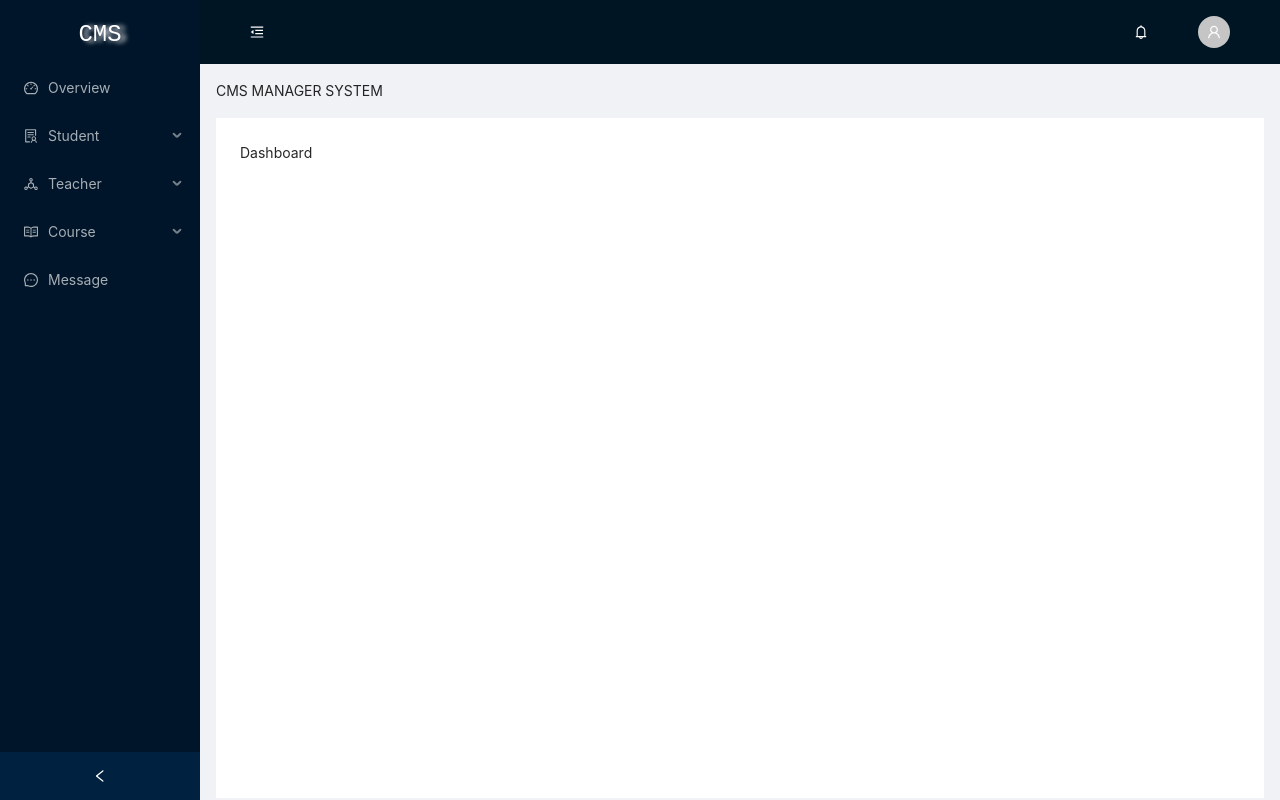
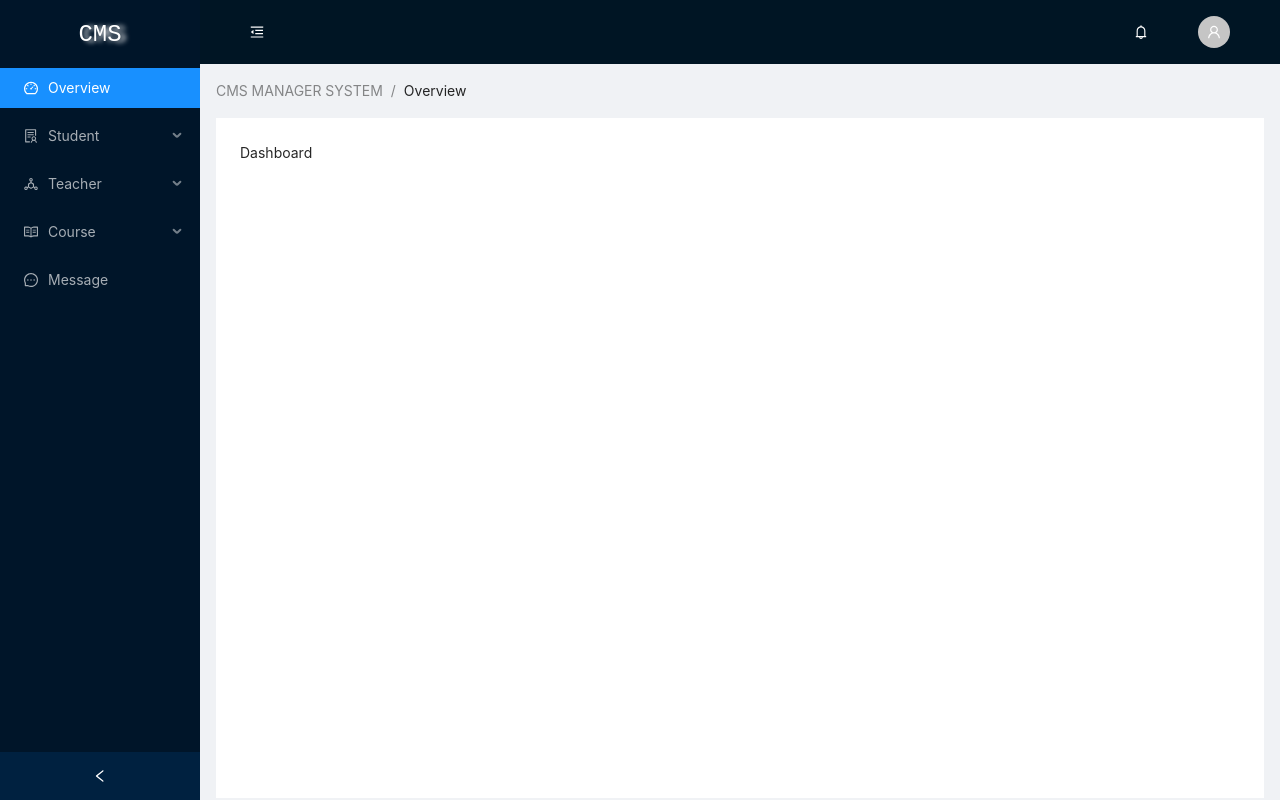
Before and after one commit to yangpengchao1/cms, a Next.js app: page /dashboard/manager in a window 1280 px wide. Built offline with nearby package versions, Linux system fonts and the light colour scheme.

Commit message:
complete Breadcrumb feature

```diff
--- a/components/layout/AppLayout.tsx
+++ b/components/layout/AppLayout.tsx
@@ -1,21 +1,6 @@
 import {Breadcrumb, Layout, Menu, message} from 'antd';
-import {
-    BellOutlined,
-    DashboardOutlined,
-    DeploymentUnitOutlined,
-    EditOutlined,
-    FileAddOutlined,
-    LogoutOutlined,
-    MenuFoldOutlined,
-    MenuUnfoldOutlined,
-    MessageOutlined,
-    ProjectOutlined,
-    ReadOutlined,
-    SolutionOutlined,
-    TeamOutlined,
-    UserOutlined,
-} from '@ant-design/icons';
-import {useState} from "react";
+import {BellOutlined, LogoutOutlined, MenuFoldOutlined, MenuUnfoldOutlined, UserOutlined,} from '@ant-design/icons';
+import {useEffect, useState} from "react";
 import {useRouter} from "next/router";
 import {authAPI} from "../../libs/API/AuthAPI";
 import {LogoutRequest} from "../../libs/Entity/request/LogoutRequest";
@@ -27,6 +12,103 @@ import {Role} from "../../libs/enum/Role";
 const {Header, Content, Sider} = Layout;
 const {SubMenu} = Menu;
 
+function showBreadcrumb(targetNode: LeftSideMenu, isDetail: boolean): JSX.Element {
+    return <Breadcrumb className="dashboard-breadcrumb">
+        <Breadcrumb.Item>CMS MANAGER SYSTEM</Breadcrumb.Item>
+        {targetNode.parentNodeLabel ? <Breadcrumb.Item>{targetNode.parentNodeLabel}</Breadcrumb.Item> : ""}
+        <Breadcrumb.Item>
+            {isDetail==true ? <a href={targetNode.href}>{targetNode.label}</a> : targetNode.label}
+        </Breadcrumb.Item>
+    </Breadcrumb>;
+}
+
+function switchMenuActive
+(route: string, menus: LeftSideMenu[]): { defaultOpenKeys: string; defaultSelectedKeys: string; breadcrumb: JSX.Element } {
+    //截取路径"/dashboard/manager/teachers"
+    const urlArr = route.split('/');
+    const target = urlArr[urlArr.length - 1];
+    const reg = /\[.*\]/;
+    const isDetail = reg.test(target);
+    // debugger
+
+    let targetNode: LeftSideMenu | null;
+
+    //    匹配路由
+    if (isDetail) {
+        //是详情页
+        targetNode = findLeftSideMenuNodeByName(urlArr[urlArr.length - 2], menus);
+    } else {
+        //不是详情页
+        targetNode = findLeftSideMenuNode(route, menus);
+    }
+
+    //    添加defaultSelectedKeys
+    let defaultSelectedKeys = "Overview-8";
+    let defaultOpenKeys = "Overview-8";
+    let breadcrumb: JSX.Element = <Breadcrumb className="dashboard-breadcrumb">
+        <Breadcrumb.Item>CMS MANAGER SYSTEM</Breadcrumb.Item>
+    </Breadcrumb>;
+    if (targetNode != null) {
+        defaultSelectedKeys = genKey(targetNode.label);
+        defaultOpenKeys = genKey(targetNode.parentNodeLabel);
+        breadcrumb = showBreadcrumb(targetNode, isDetail);
+    }
+
+    return {defaultSelectedKeys, defaultOpenKeys, breadcrumb}
+}
+
+let activedNode: LeftSideMenu | null = null;
+
+function findLeftSideMenuNode(route: string, menus: LeftSideMenu[]): LeftSideMenu | null {
+    menus.map((item: LeftSideMenu) => {
+        if (item.subMenu) {
+            findLeftSideMenuNode(route, item.subMenu);
+        }
+        if (item.href == route) {
+            activedNode = item;
+        }
+    })
+    return activedNode;
+}
+
+function findLeftSideMenuNodeByName(name: string, menus: LeftSideMenu[]): LeftSideMenu | null {
+    menus.map((item: LeftSideMenu) => {
+        if (item.subMenu) {
+            findLeftSideMenuNode(name, item.subMenu);
+        }
+        if (item.label == name) {
+            activedNode = item;
+        }
+    })
+    return activedNode;
+}
+
+function genKey(label: string) {
+    console.log(`${label}-${label.length}`)
+    return `${label}-${label.length}`;
+}
+
+function renderMenus(menus: LeftSideMenu[]): JSX.Element[] {
+    return menus.map((item: LeftSideMenu, index: number) => {
+        const key = genKey(item.label);
+        if (item.subMenu) {
+            return (
+                <SubMenu key={key} icon={item.icon} title={item.label}>
+                    {renderMenus(item.subMenu)}
+                </SubMenu>
+            )
+        } else {
+            return (
+                <Menu.Item key={key} icon={item.icon}>
+                    <Link href={item.href}>
+                        <a>{item.label}</a>
+                    </Link>
+                </Menu.Item>
+            )
+        }
+    });
+}
+
 export default function AppLayout(props: React.PropsWithChildren<any>) {
 
     const {children} = props;
@@ -34,8 +116,15 @@ export default function AppLayout(props: React.PropsWithChildren<any>) {
     const router = useRouter();
     const [collapsed, setCollapsed] = useState(false);
     const [showLogoutFlag, setShowLogoutFlag] = useState(false);
+    const routesMap = routes.get(Role.MANAGER);
+    const {defaultSelectedKeys, defaultOpenKeys, breadcrumb} = switchMenuActive(router.route, routesMap);
 
-    const leftSideMenus = renderMenus(routes.get(Role.MANAGER));
+    const leftSideMenus = renderMenus(routesMap);
+
+    useEffect(async () => {
+        switchMenuActive(router.route, routesMap);
+    }, []);
+
 
     function onCollapse(collapsedFlag: boolean) {
         setCollapsed(collapsedFlag);
@@ -75,49 +164,11 @@ export default function AppLayout(props: React.PropsWithChildren<any>) {
             {/*Left*/}
             <Sider className="dashboard-slider" collapsible collapsed={collapsed} onCollapse={onCollapse}>
                 <div className="logo">CMS</div>
-                <Menu theme="dark" mode="inline">
+                <Menu theme="dark" mode="inline"
+                      defaultSelectedKeys={defaultSelectedKeys}
+                    // defaultOpenKeys={defaultOpenKeys}
+                >
                     {leftSideMenus}
-                    {/*<Menu.Item key="1" icon={<DashboardOutlined/>}>*/}
-                    {/*    <Link href="/dashboard/manager">*/}
-                    {/*        <a>Overview</a>*/}
-                    {/*    </Link>*/}
-                    {/*</Menu.Item>*/}
-                    {/*<SubMenu key="sub1" icon={<SolutionOutlined/>} title="Student">*/}
-                    {/*    <Menu.Item key="3" icon={<TeamOutlined/>}>*/}
-                    {/*        <Link href="/dashboard/manager/students">*/}
-                    {/*            <a>Student List</a>*/}
-                    {/*        </Link>*/}
-                    {/*    </Menu.Item>*/}
-                    {/*</SubMenu>*/}
-                    {/*<SubMenu key="sub2" icon={<DeploymentUnitOutlined/>} title="Teacher">*/}
-                    {/*    <Menu.Item key="6" icon={<TeamOutlined/>}>*/}
-                    {/*        <Link href="/dashboard/manager/teachers">*/}
-                    {/*            <a>Teacher List</a>*/}
-                    {/*        </Link>*/}
-                    {/*    </Menu.Item>*/}
-                    {/*</SubMenu>*/}
-                    {/*<SubMenu key="sub3" icon={<ReadOutlined/>} title="Course">*/}
-                    {/*    <Menu.Item key="7" icon={<ProjectOutlined/>}>*/}
-                    {/*        <Link href="/dashboard/manager/courses">*/}
-                    {/*            <a>All Courses</a>*/}
-                    {/*        </Link>*/}
-                    {/*    </Menu.Item>*/}
-                    {/*    <Menu.Item key="8" icon={<FileAddOutlined/>}>*/}
-                    {/*        <Link href="/dashboard/manager/add-course">*/}
-                    {/*            <a>Add Course</a>*/}
-                    {/*        </Link>*/}
-                    {/*    </Menu.Item>*/}
-                    {/*    <Menu.Item key="10" icon={<EditOutlined/>}>*/}
-                    {/*        <Link href="/dashboard/manager/edit-course">*/}
-                    {/*            <a>Edit Course</a>*/}
-                    {/*        </Link>*/}
-                    {/*    </Menu.Item>*/}
-                    {/*</SubMenu>*/}
-                    {/*<Menu.Item key="9" icon={<MessageOutlined/>}>*/}
-                    {/*    <Link href="/dashboard/manager/message">*/}
-                    {/*        <a>Message</a>*/}
-                    {/*    </Link>*/}
-                    {/*</Menu.Item>*/}
                 </Menu>
             </Sider>
 
@@ -146,10 +197,10 @@ export default function AppLayout(props: React.PropsWithChildren<any>) {
                 </div>
 
                 <Content className="dashboard-content">
-                    <Breadcrumb className="dashboard-breadcrumb">
-
-                        <Breadcrumb.Item>CMS MANAGER SYSTEM</Breadcrumb.Item>
-                    </Breadcrumb>
+                    {/*<Breadcrumb className="dashboard-breadcrumb">*/}
+                    {/*<Breadcrumb.Item>CMS MANAGER SYSTEM</Breadcrumb.Item>*/}
+                    {breadcrumb}
+                    {/*</Breadcrumb>*/}
                     <div className="site-layout-background dashboard-site-layout">
                         {children}
                     </div>
@@ -158,28 +209,5 @@ export default function AppLayout(props: React.PropsWithChildren<any>) {
         </Layout>
     );
 
-    function genKey(label:string,index:number){
-        return `${label}-${index}`;
-    }
 
-    function renderMenus(menus: LeftSideMenu[]): JSX.Element[] {
-        return menus.map((item:LeftSideMenu,index:number) => {
-            const key=genKey(item.label,index);
-            if (item.subMenu) {
-                return (
-                    <SubMenu key={key} icon={item.icon} title={item.label}>
-                        {renderMenus(item.subMenu)}
-                    </SubMenu>
-                )
-            } else {
-                return (
-                    <Menu.Item key={key} icon={item.icon}>
-                        <Link href={item.href}>
-                            <a>{item.label}</a>
-                        </Link>
-                    </Menu.Item>
-                )
-            }
-        });
-    }
 }
--- a/libs/Entity/LeftSideMenu.tsx
+++ b/libs/Entity/LeftSideMenu.tsx
@@ -2,5 +2,6 @@ export interface LeftSideMenu {
     icon?: JSX.Element;
     href: string;
     label: string;
-    subMenu?: LeftSideMenu[]
+    subMenu?: LeftSideMenu[];
+    parentNodeLabel:string;
 }
--- a/libs/constant/MenuConfig.tsx
+++ b/libs/constant/MenuConfig.tsx
@@ -13,17 +13,20 @@ const overviewFunctions: LeftSideMenu = {
     href: "/dashboard/manager",
     label: "Overview",
     icon: <DashboardOutlined/>,
+    parentNodeLabel:"",
 }
 
 const studentFunctions: LeftSideMenu = {
     href: "",
     label: "Student",
     icon: <SolutionOutlined/>,
+    parentNodeLabel:"",
     subMenu: [
         {
             href: "/dashboard/manager/students",
             label: "Student List",
             icon: <TeamOutlined/>,
+            parentNodeLabel:"Student",
         }
     ]
 }
@@ -32,11 +35,13 @@ const teacherFunctions: LeftSideMenu = {
     href: "teachers",
     label: "Teacher",
     icon: <DeploymentUnitOutlined/>,
+    parentNodeLabel:"",
     subMenu: [
         {
             href: "/dashboard/manager/teachers",
             label: "Teacher List",
             icon: <TeamOutlined/>,
+            parentNodeLabel:"Teacher",
         }
     ]
 }
@@ -45,21 +50,25 @@ const courseFunctions: LeftSideMenu = {
     href: "courses",
     label: "Course",
     icon: <ReadOutlined/>,
+    parentNodeLabel:"",
     subMenu: [
         {
             href: "/dashboard/manager/courses",
             label: "All Courses",
             icon: <ProjectOutlined/>,
+            parentNodeLabel:"Course",
         },
         {
             href: "/dashboard/manager/add-course",
             label: "Add Course",
             icon: <FileAddOutlined/>,
+            parentNodeLabel:"Course",
         },
         {
             href: "/dashboard/manager/edit-course",
             label: "Edit Course",
             icon: <EditOutlined/>,
+            parentNodeLabel:"Course",
         },
     ]
 }
@@ -68,6 +77,7 @@ const messageFunctions: LeftSideMenu = {
     href: "/dashboard/manager/message",
     label: "Message",
     icon: <MessageOutlined/>,
+    parentNodeLabel:"",
 }
 
 export const routes: Map<Role, LeftSideMenu[]> = new Map([
--- a/package.json
+++ b/package.json
@@ -16,7 +16,8 @@
     "next": "11.1.2",
     "react": "17.0.2",
     "react-dom": "17.0.2",
-    "styled-components": "^5.3.1"
+    "styled-components": "^5.3.1",
+    "uuid": "^8.3.2"
   },
   "devDependencies": {
     "@types/crypto-js": "^4.0.2",
```
Also changed, not shown: pages/dashboard/manager/students/[id].tsx (+19 -26 lines), pages/dashboard/manager/students/index.tsx (+11 -10 lines), pages/test/test1.ts (added, +102 -0 lines), tsconfig.json (+23 -0 lines), 2 other files (tests, documents, lock files or other folders).
